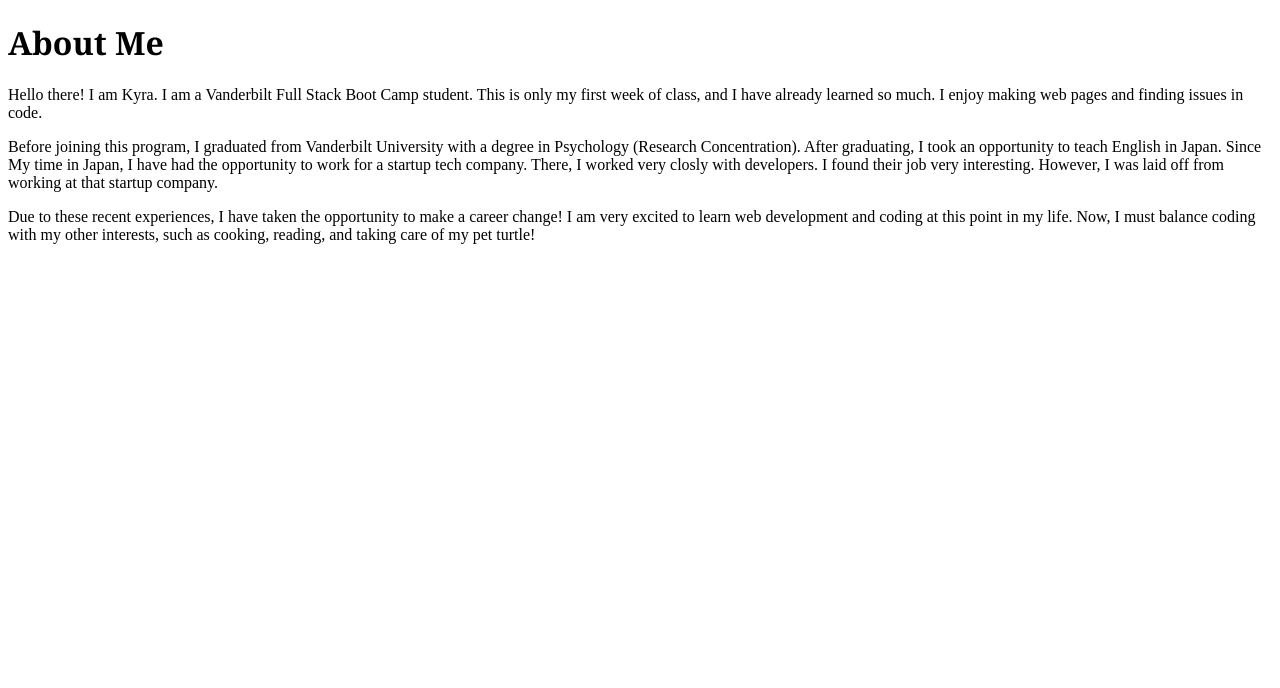
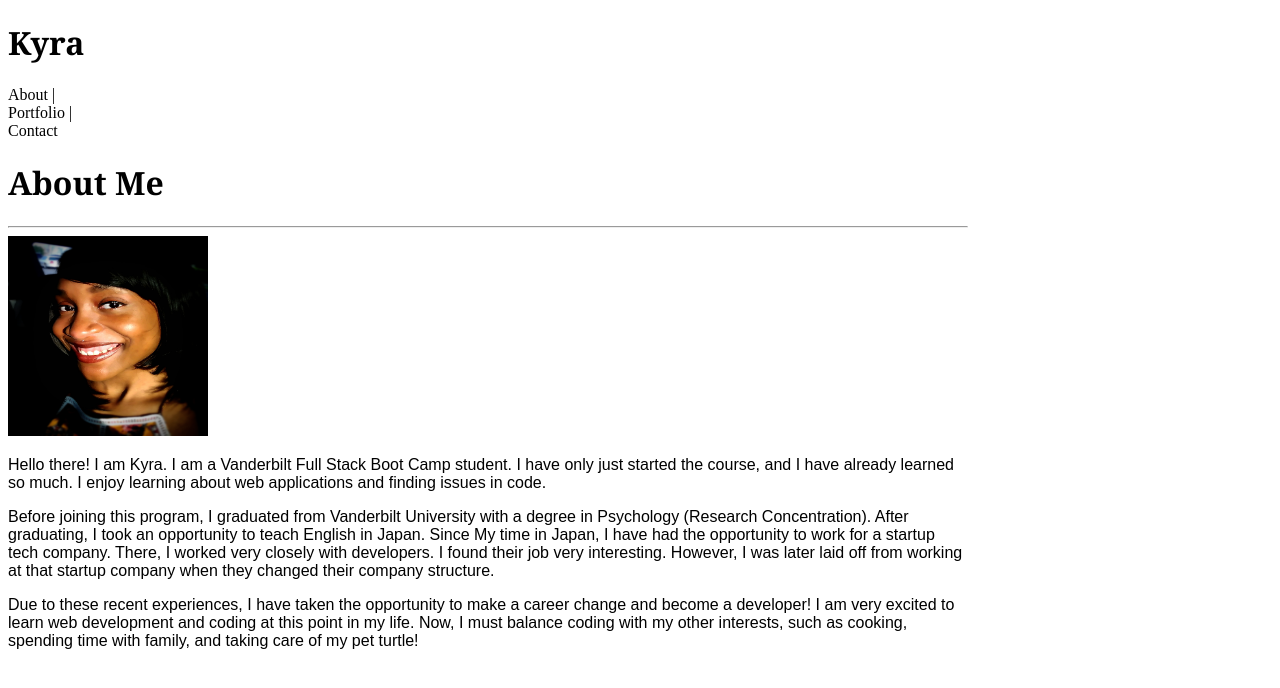
Before and after one commit to kd101jp14/Basic-Portfolio, a plain HTML site: page index.html in a window 1280 px wide. Drawn offline with Linux system fonts and the light colour scheme; files that its build step writes are made by us from their sources.

Commit message:
Straightened out the HTML a little better

```diff
--- a/assets/css/homework_1_style.css
+++ /dev/null
@@ -1,3 +0,0 @@
-h1 {
-    font-family: Georgia, 'Times New Roman', Times, serif;
-}
--- /dev/null
+++ b/assets/css/style.css
@@ -0,0 +1,20 @@
+* {
+    box-sizing: border-box;
+}
+
+body {
+    width: 960px;
+}
+
+h1 {
+    font-family: Georgia, 'Times New Roman', Times, serif;
+}
+
+p {
+    font-family: Arial, Helvetica, sans-serif
+}
+
+img {
+    width: 200px;
+    height: 200px;
+}
--- a/index.html
+++ b/index.html
@@ -9,27 +9,76 @@
 
     <title>Kyra's Page</title>
 
-    <link rel="stylesheet" type="text/css" href="homework_1_style.css">
+    <link rel="stylesheet" type="text/css" href="assets/css/style.css">
 
 </head>
 
 <body>
 
-    <h1>About Me</h1>
+    <div class="wrapper">
 
-    <p>Hello there! I am Kyra. I am a Vanderbilt Full Stack Boot Camp student. This is only my first week of class, and
-        I have already learned so much. I enjoy making web pages and finding issues in code.</p>
+        <header>
 
-    <p>Before joining this program, I graduated from Vanderbilt University with a degree in Psychology (Research
-        Concentration). After graduating, I took an opportunity to teach English in Japan. Since My time in Japan, I
-        have had the opportunity to work for a startup tech company. There, I worked very closly with developers. I
-        found their job very
-        interesting. However, I was laid off from working at that startup company.</p>
+            <h1>Kyra</h1>
 
-    <p>Due to these recent experiences, I have taken the opportunity to make a career change! I am very excited to
-        learn web development and coding at this point in my life. Now, I must balance coding with my other interests,
-        such as cooking, reading, and taking care of my pet turtle!
-    </p>
+            <div class="buttons">
+
+                <div id="button1">
+                    About |
+                </div>
+
+                <div id="button2">
+                    Portfolio |
+                </div>
+
+                <div id="button3">
+                    Contact
+                </div>
+
+            </div>
+
+        </header>
+
+        <div class="section">
+
+            <h1>About Me</h1>
+
+            <hr>
+
+            <img src="assets/images/KSD_pic.jpg" alt="Profile Picture">
+
+            <div class=paragraphs>
+
+                <p>Hello there! I am Kyra. I am a Vanderbilt Full Stack Boot Camp student. I have only just started the
+                    course,
+                    and
+                    I have already learned so much. I enjoy learning about web applications and finding issues in code.</p>
+
+                <p>Before joining this program, I graduated from Vanderbilt University with a degree in Psychology
+                    (Research
+                    Concentration). After graduating, I took an opportunity to teach English in Japan. Since My time in
+                    Japan,
+                    I
+                    have had the opportunity to work for a startup tech company. There, I worked very closely with
+                    developers.
+                    I
+                    found their job very interesting. However, I was later laid off from working at that startup
+                    company
+                    when
+                    they changed their company structure.</p>
+
+                <p>Due to these recent experiences, I have taken the opportunity to make a career change and become a
+                    developer! I am very excited to
+                    learn web development and coding at this point in my life. Now, I must balance coding with my other
+                    interests,
+                    such as cooking, spending time with family, and taking care of my pet turtle!
+                </p>
+
+            </div>
+
+        </div>
+
+    </div>
 
 </body>
 
```
Also changed, not shown: assets/images/KSD_pic.jpg (renamed from assets/images/Profile_Pic_KSD.jpg).
